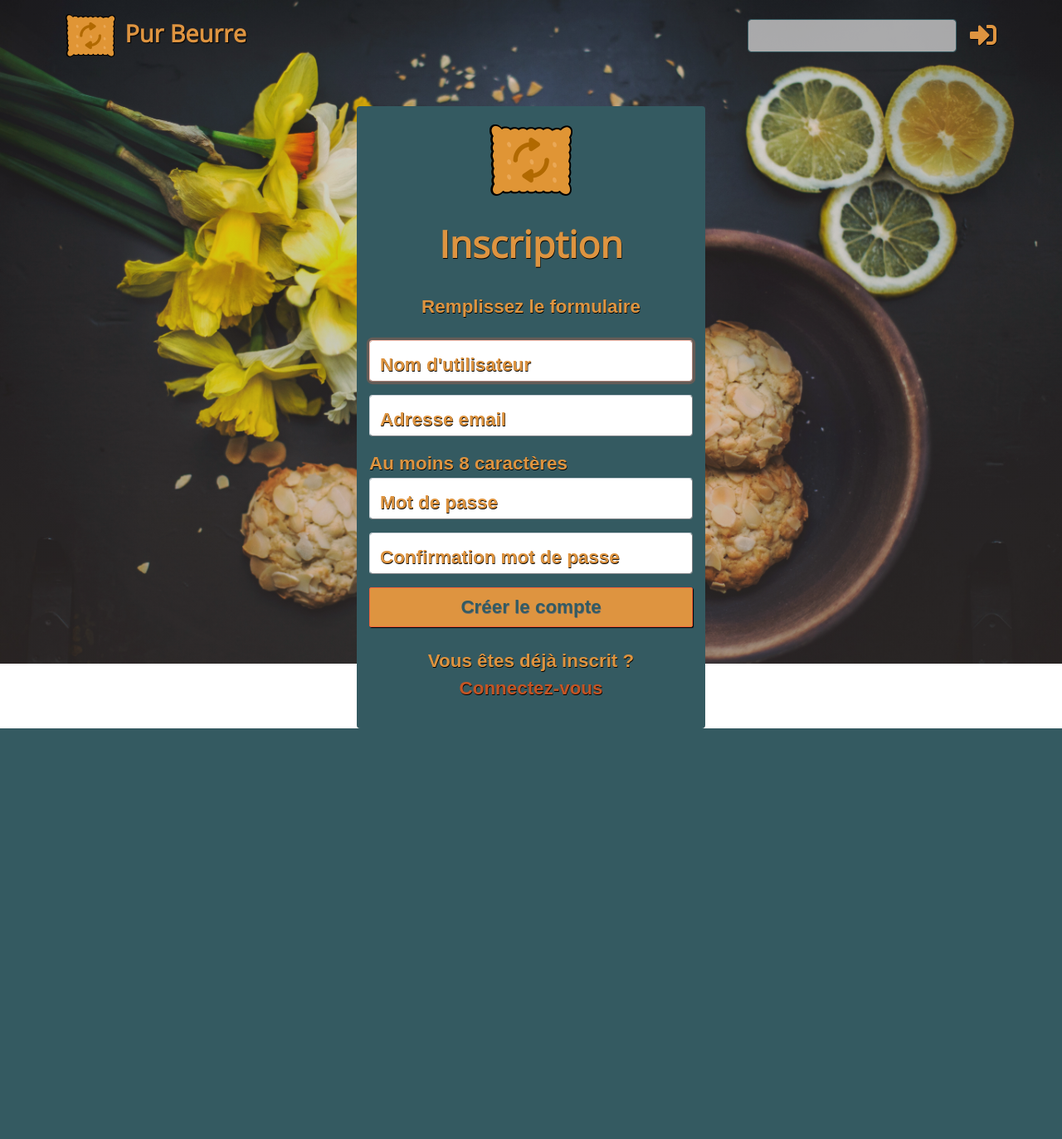
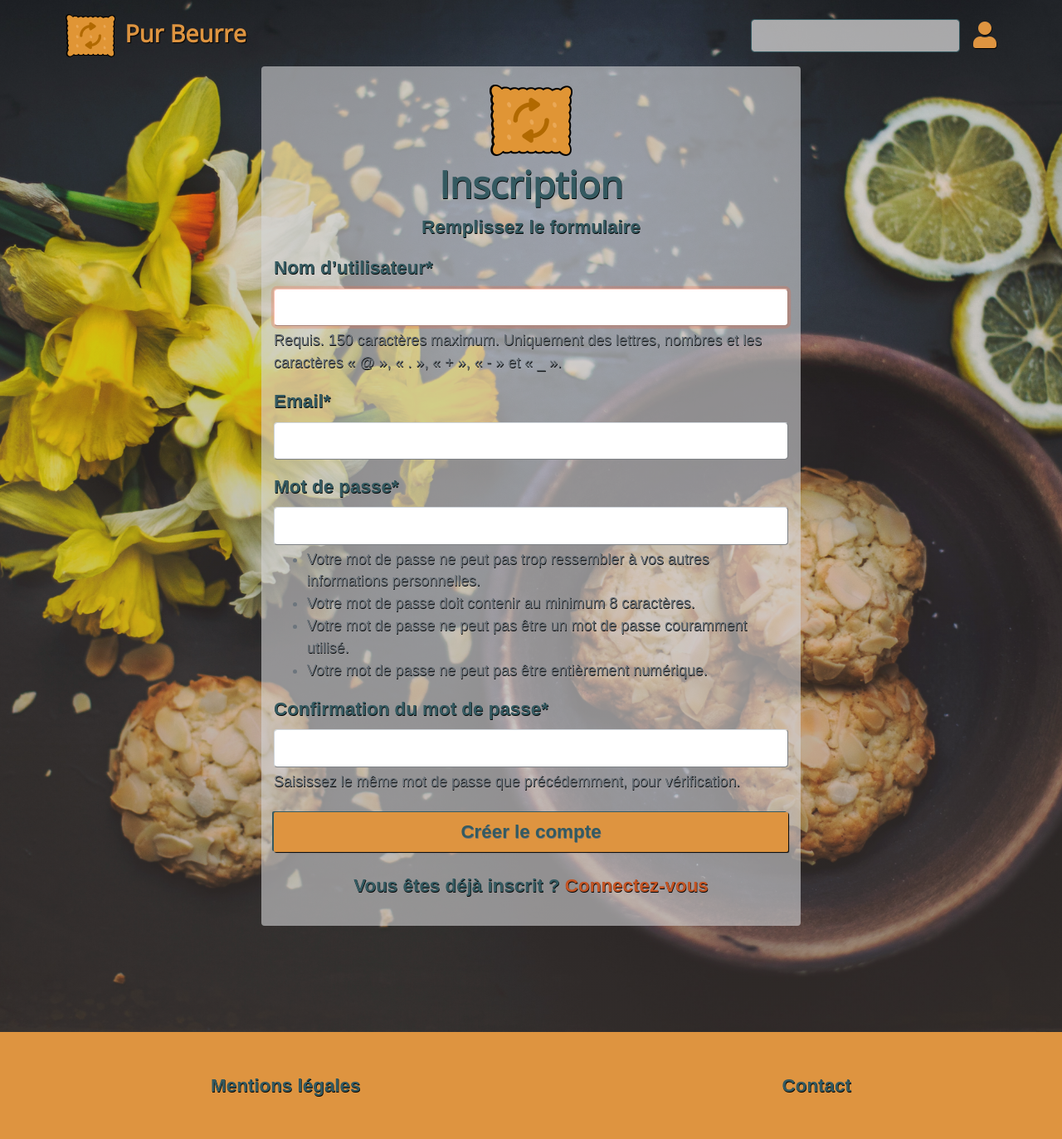
Before and after one commit to sylrie/purbeurre, a Django app: page /register/ in a window 1280 px wide. Shown: the whole page at 83% size. Before the commit the page ends 878 px from the top, so only its background shows below. Run offline with Django 3.2, Linux system fonts and the light colour scheme; some libraries are stand-ins or nearby versions; some web fonts are replaced.

Commit message:
Fix alert forms

```diff
--- a/product/static/product/css/style.css
+++ b/product/static/product/css/style.css
@@ -7,6 +7,7 @@ CSS FILES FOR PUR BEURRE PLATFORM
 :root {
     --biscuit: #E8A75D;
     --moules: #345A61;
+    --moules-light: rgba(52, 90, 97, 0.8);
     --rigolo: #86EBE6;
     --caramel: #DE9440;
     --rooibos: #C45525;
@@ -106,12 +107,15 @@ strong {
     padding-top: 4rem;
 }
 #connection, #legals {
-    background: linear-gradient(to bottom, rgba(92, 77, 66, 0.1) 0%, rgba(92, 77, 66, 0.3) 100%), url("../img/bg-masthead.jpg");
+    background: linear-gradient(to bottom, rgba(92, 77, 66, 0.1) 0%, rgba(92, 77, 66, 0.4) 100%), url("../img/bg-masthead.jpg");
     background-position: top;
     background-repeat: no-repeat;
     background-attachment: scroll;
     background-size: cover;
-    color: var(--caramel);
+    color: var(--moules);
+}
+#connection {
+  padding-top: 80px;
 }
 #logout {
     background: linear-gradient(to bottom, rgba(92, 77, 66, 0.1) 0%, rgba(92, 77, 66, 0.3) 100%), url("../img/ratatouille-11.jpg");
@@ -197,9 +201,9 @@ footer {
   color: var(--rooibos);
 }
 .form-signin {
-  background-color: var(--moules);
+  background-color: rgba(214, 214, 216, 0.6);
   width: 100%;
-  max-width: 420px;
+  max-width: 650px;
   padding: 15px;
   margin: auto;
 }
@@ -251,6 +255,13 @@ footer {
   font-size: 12px;
 
 }
+.alert {
+  background: none;
+  border:none;
+  padding: 0;
+  color: var(--rooibos);
+  font-size: 20px;
+}
 /* Fallback for Edge
 -------------------------------------------------- */
 @supports (-ms-ime-align: auto) {
--- a/product/templates/product/base.html
+++ b/product/templates/product/base.html
@@ -62,7 +62,7 @@
           {% if user.is_authenticated %}
           <li class="nav-item">
             <a class="nav-link js-scroll-trigger" href="{% url 'profile' %}">
-              <i class="fas fa-user"></i>
+              <i class="fas fa-user-circle"></i>
             </a>
           </li>
 
@@ -81,7 +81,7 @@
             </a>
             {% else %}
             <a class="nav-link" href="{% url 'login' %}">
-              <i class="fas fa-sign-in-alt"></i>
+              <i class="fas fa-user"></i>
             </a>
             {% endif %}
           </li>
--- a/product/templates/product/legals.html
+++ b/product/templates/product/legals.html
@@ -20,8 +20,7 @@
 
       <p>Thème: Adapté du modèle <a
          href="https://startbootstrap.com/themes/creative/" target ="_blank">
-         <strong>Start Bootstrap Créative</strong>
-        target ="_blank"</a>
+         <strong>Start Bootstrap Créative</strong></a>
       </p>
 
       <p>Photo principale: Photographe <a
--- a/product/urls.py
+++ b/product/urls.py
@@ -1,3 +1,4 @@
+from django.contrib import admin
 from django.urls import path
 from . import views
 
--- a/pur_beurre_platform/settings.py
+++ b/pur_beurre_platform/settings.py
@@ -35,6 +35,7 @@ INSTALLED_APPS = [
     'django.contrib.sessions',
     'django.contrib.messages',
     'django.contrib.staticfiles',
+    'crispy_forms',
 
 
 ]
--- a/users/templates/users/register.html
+++ b/users/templates/users/register.html
@@ -1,43 +1,25 @@
 {% extends 'product/base.html' %}
 {% block title %}Inscription{% endblock %}
+{% load crispy_forms_tags %}
 {% load static %}
 {% block content %}
 
-<section class="page-section h-100" id="connection">
+<section class="page-section" id="connection">
   <form class="form-signin rounded" action="{% url 'register' %}" method="POST">
 
-    <div class="text-center mb-4">
-      <img class="mb-4" src="{% static 'product/img/nav/logo_pur_beurre.png' %}" alt="" width="100" height="100">
-      <h1>Inscription</h1>
-
+    <div class="text-center ">
+      <img src="{% static 'product/img/nav/logo_pur_beurre.png' %}" alt="" width="100" height="100">
+      <h1 class="pb-2">Inscription</h1>
       <p>Remplissez le formulaire</p>
     </div>
+
     {% csrf_token %}
+    {{ form|crispy }}
 
-    <div class="form-label-group">
-      <input type="name" name="username" class="form-control" placeholder="Nom d'utilisateur" required autofocus>
-      <label for="inputPassword">Nom d'utilisateur</label>
-    </div>
-
-    <div class="form-label-group">
-      <input type="email" name="email" class="form-control" placeholder="Adresse email" required >
-      <label for="inputEmail">Adresse email</label>
-    </div>
-    <span>Au moins 8 caractères</span>
-    <div class="form-label-group">
-      <input type="password" name="password1" class="form-control" placeholder="Mot de passe" required>
-      <label for="inputPassword">Mot de passe</label>
-    </div>
-
-    <div class="form-label-group">
-      <input type="password" name="password2" class="form-control" placeholder="Confirmation mot de passe" required>
-      <label for="inputPassword">Confirmation mot de passe</label>
-    </div>
-
-    <button class="btn btn-lg btn-primary btn-block" type="submit">Créer le compte</button>
+    <button class="btn btn-block mt-4" type="submit">Créer le compte</button>
 
     <div class="text-center mt-4">
-      <p>Vous êtes déjà inscrit ? <br>
+      <p>Vous êtes déjà inscrit ?
         <a href="{% url 'login' %}">Connectez-vous</a>
       </p>
     </div>
@@ -45,6 +27,5 @@
   </form>
 </section>
 
-
-
+{% include 'product/footer.html' %}
 {% endblock %}
--- a/users/views.py
+++ b/users/views.py
@@ -1,36 +1,31 @@
 from django.shortcuts import render, redirect
-from django.http import HttpResponse
-from django.template import loader
+from django.contrib import messages
 from .forms import UserRegisterForm
-from django.contrib.auth import authenticate
 from django.contrib.auth.decorators import login_required
-
-from django.contrib.auth.models import User
-
 
 
 def register(request):
+    title = "Inscription"
     if request.method == 'POST':
         form = UserRegisterForm(request.POST)
-
         if form.is_valid():
             form.save()
+            username = form.cleaned_data.get('username')
+            messages.success(request, 'Votre compte a bien été créé,<br> Vous pouvez vous connecter.')
+            return redirect('login')
+    else:
+        form = UserRegisterForm()
 
-            return redirect('login')
-
-        else:
-            print("register problem")
-            return redirect('register')
-
-    return render(request, 'users/register.html')
+    return render(request, 'users/register.html', {'form': form, 'title': title})
 
 def login (request):
-    return render(request,'users/login.html' )
+
+    return render(request,'users/login.html', {'title': "Connexion"} )
 
 @login_required
 def logout(request):
-    return render(request,'users/logout.html' )
+    return render(request,'users/logout.html', {'title': "Déconnexion"} )
 
 @login_required
 def profile(request):
-    return render(request, 'users/profile.html')
+    return render(request, 'users/profile.html', {'title': "Profil"})
```
Also changed, not shown: product/models.py (+0 -16 lines), users/templates/users/login.html (+17 -17 lines), users/templates/users/register copy.html (added, +63 -0 lines).
